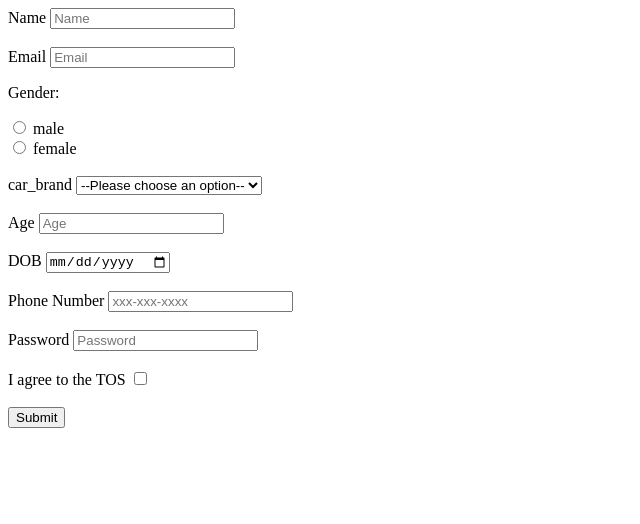
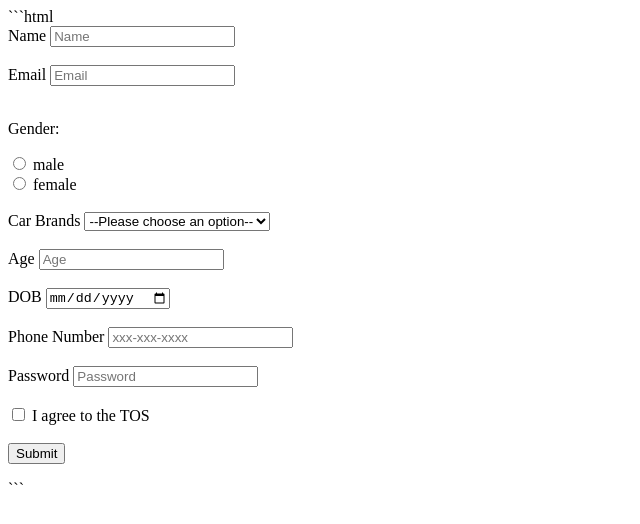
Before and after one commit to acciojob/signup-form-car-vaibhav1412, a website: page main.html in a window 1280 px wide. Shown: the whole page, without its empty margins (0-640 px from the left). Drawn offline with Linux system fonts and the light colour scheme.

Commit message:
created a submission

````diff
--- a/main.html
+++ b/main.html
@@ -1,24 +1,28 @@
+```html
 <!DOCTYPE html>
 <html lang="en">
 <head>
     <meta charset="UTF-8">
     <meta name="viewport" content="width=device-width, initial-scale=1.0">
-    <title>HTML Signup Form </title>
+    <title>HTML Signup Form</title>
 </head>
 <body>
     <form action="submit_form" method="post">
         <label for="name">Name</label>
         <input type="text" id="name" name="name" placeholder="Name" required>
         <br><br>
+
         <label for="email">Email</label>
         <input type="email" id="email" name="email" placeholder="Email" required>
-      <br>
+        <br><br>
+
         <p>Gender:</p>
-      <input type="radio" id="gender_m" name="gender" required>
-      <label for="male">male</label><br>
-      <input type="radio" id="gender_f" name="gender" required>
-      <label for="female">female</label><br><br>
-      <label for="cara">car_brand</label>
+        <input type="radio" id="gender_m" name="gender" value="male" required>
+        <label for="gender_m">male</label><br>
+        <input type="radio" id="gender_f" name="gender" value="female">
+        <label for="gender_f">female</label><br><br>
+
+        <label for="cars">Car Brands</label>
         <select id="cars" name="cars" required>
             <option value="">--Please choose an option--</option>
             <option value="toyota">Toyota</option>
@@ -27,18 +31,29 @@
             <option value="bmw">BMW</option>
         </select>
         <br><br>
+
         <label for="age">Age</label>
-      <input type="number" id="age" placeholder="Age" required><br><br>
+        <input type="number" id="age" name="age" placeholder="Age" required>
+        <br><br>
+
         <label for="dob">DOB</label>
-      <input type="date" id="dob" required> <br><br>
+        <input type="date" id="dob" name="dob" required>
+        <br><br>
+
         <label for="tel">Phone Number</label>
-      <input type="tel" id="tel" placeholder="xxx-xxx-xxxx"><br><br>
+        <input type="tel" id="tel" name="tel" placeholder="xxx-xxx-xxxx">
+        <br><br>
+
         <label for="password">Password</label>
-      <input type="password" id="password" placeholder="Password" required><br><br>
+        <input type="password" id="password" name="password" placeholder="Password" required>
+        <br><br>
+
+        <input type="checkbox" id="tos" name="tos" required>
         <label for="tos">I agree to the TOS</label>
-      <input type="checkbox" id="tos" required><br><br>
+        <br><br>
+
         <button type="submit">Submit</button>
-
     </form>
 </body>
 </html>
+```
````
Lines whose indentation alone changed are shown as unchanged.
